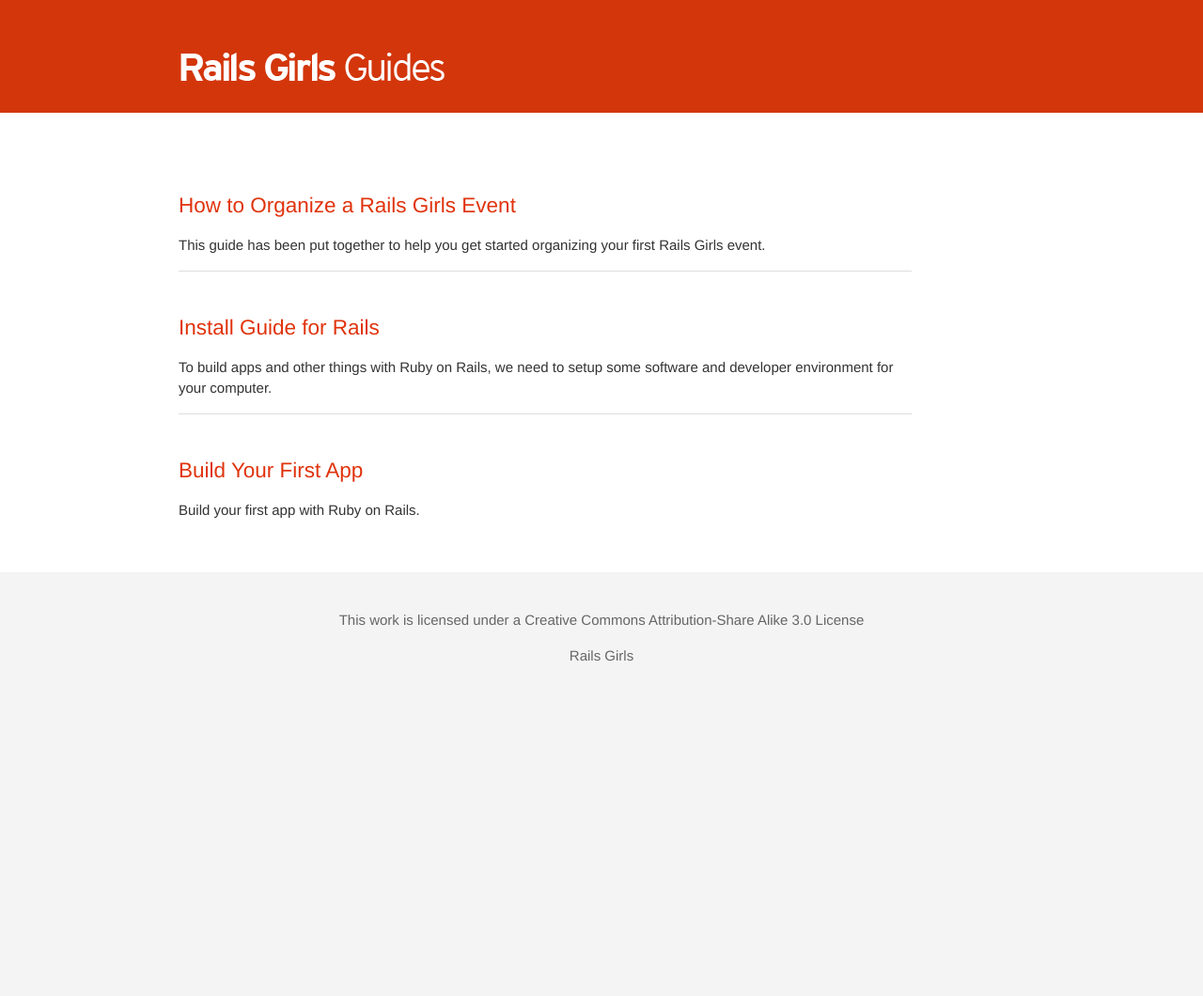
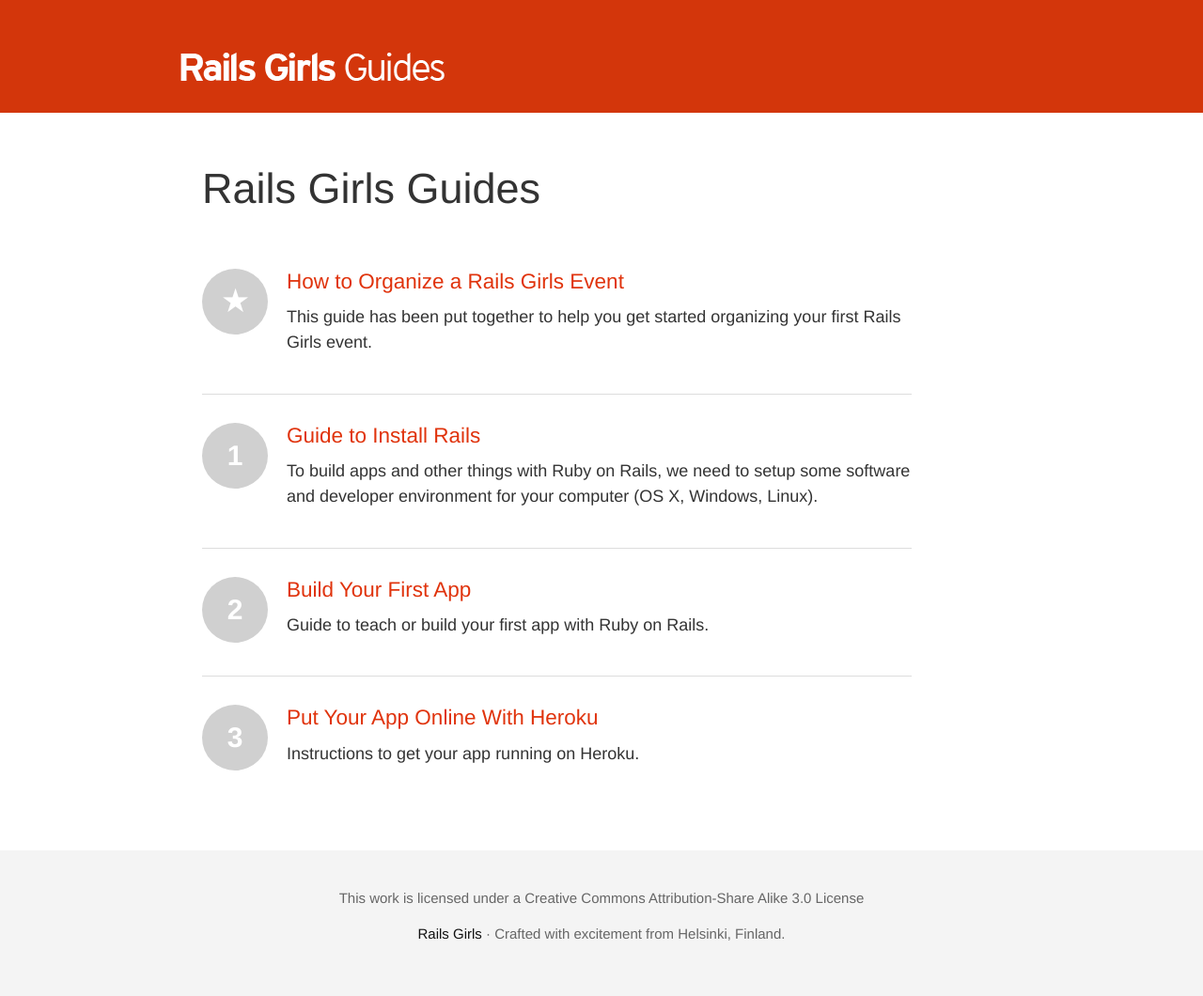
Before and after one commit to railsgirls/guides.railsgirls.com, a Jekyll site: the page built from index.html, in a window 1280 px wide. Shown: the whole page at 94% size. Built offline with Jekyll 4.4.1, drawn with Linux system fonts in a browser that asks for light colours; Markdown is read by kramdown in place of the engine named in the settings; before the commit the page ends 900 px from its top, so only the background shows below that.

Commit message:
frontpage styling

```diff
--- a/_layouts/default.html
+++ b/_layouts/default.html
@@ -29,7 +29,7 @@
 		<footer>
 		    <p>This work is licensed under a Creative Commons Attribution-Share Alike 3.0 License</p>
 
-		    <p>Rails Girls</p>
+		    <p><a href="http://railsgirsl.com">Rails Girls</a> &middot; Crafted with excitement from Helsinki, Finland.</p>
 		</footer>
 	</body>
 </html>
--- a/css/style.css
+++ b/css/style.css
@@ -117,3 +117,50 @@
   color:#111;
   border-color:#111;
 }
+
+.home {
+    list-style:none;
+}
+
+.home li {
+    padding:1.5em 0;
+    border-bottom:1px solid #ddd;
+}
+
+.home li:last-child {
+    border-bottom:0;
+}
+
+.home li i {
+    display:inline-block;
+    width:70px;
+    height:70px;
+    background-color:#d0d0d0;
+    float:left;
+    text-align:center;
+    vertical-align:middle;
+    font-size:2em;
+    color:#fff;
+    line-height:70px;
+    font-style:normal;
+    font-weight:bold;
+    border-radius:70px;
+    -webkit-transition:0.10s background-color ease-in;
+    -moz-transition:0.10s background-color ease-in;
+}
+
+.home li:hover i {
+    background-color:#d3360b;
+    -webkit-transition:0.10s background-color ease-in;
+    -moz-transition:0.10s background-color ease-in;
+}
+
+.home h3 {
+    margin:0 0 0.5em;
+    margin-left:90px;
+}
+
+.home p {
+    font-size:18px;
+    margin-left:90px;
+}
--- a/index.html
+++ b/index.html
@@ -3,15 +3,30 @@
 title: Rails Girls Guides
 ---
 
-<h3><a href="guide">How to Organize a Rails Girls Event</a></h3>
-<p>This guide has been put together to help you get started organizing your first Rails Girls event.</p>
 
-<hr>
+<ul class="home">
+    <h1>Rails Girls Guides</h1>
 
-<h3><a href="install">Install Guide for Rails</a></h3>
-<p>To build apps and other things with Ruby on Rails, we need to setup some software and developer environment for your computer.</p>
+    <li>
+        <i> ★</i>
+        <h3><a href="guide">How to Organize a Rails Girls Event</a></h3>
+        <p>This guide has been put together to help you get started organizing your first Rails Girls event.</p>
+    </li>
 
-<hr>
+    <li>
+        <i>1</i>
+        <h3><a href="install">Guide to Install Rails</a></h3>
+        <p>To build apps and other things with Ruby on Rails, we need to setup some software and developer environment for your computer (OS X, Windows, Linux).</p>
+    </li>
 
-<h3><a href="app">Build Your First App</a></h3>
-<p>Build your first app with Ruby on Rails.</p>
+    <li>
+        <i>2</i>
+        <h3><a href="app">Build Your First App</a></h3>
+        <p>Guide to teach or build your first app with Ruby on Rails.</p>
+    </li>
+    <li>
+        <i>3</i>
+        <h3><a href="heroku">Put Your App Online With Heroku</a></h3>
+        <p>Instructions to get your app running on Heroku.</p>
+    </li>
+</ul>
```
